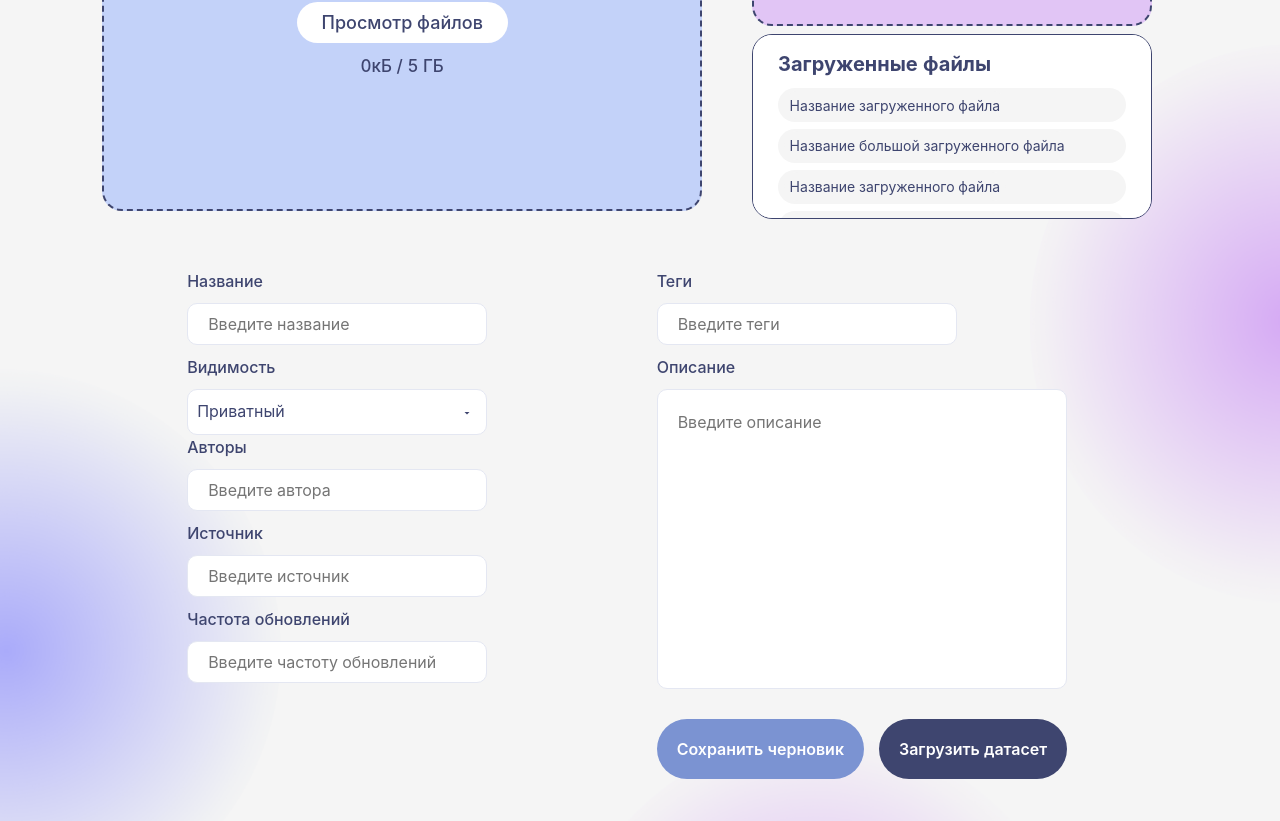
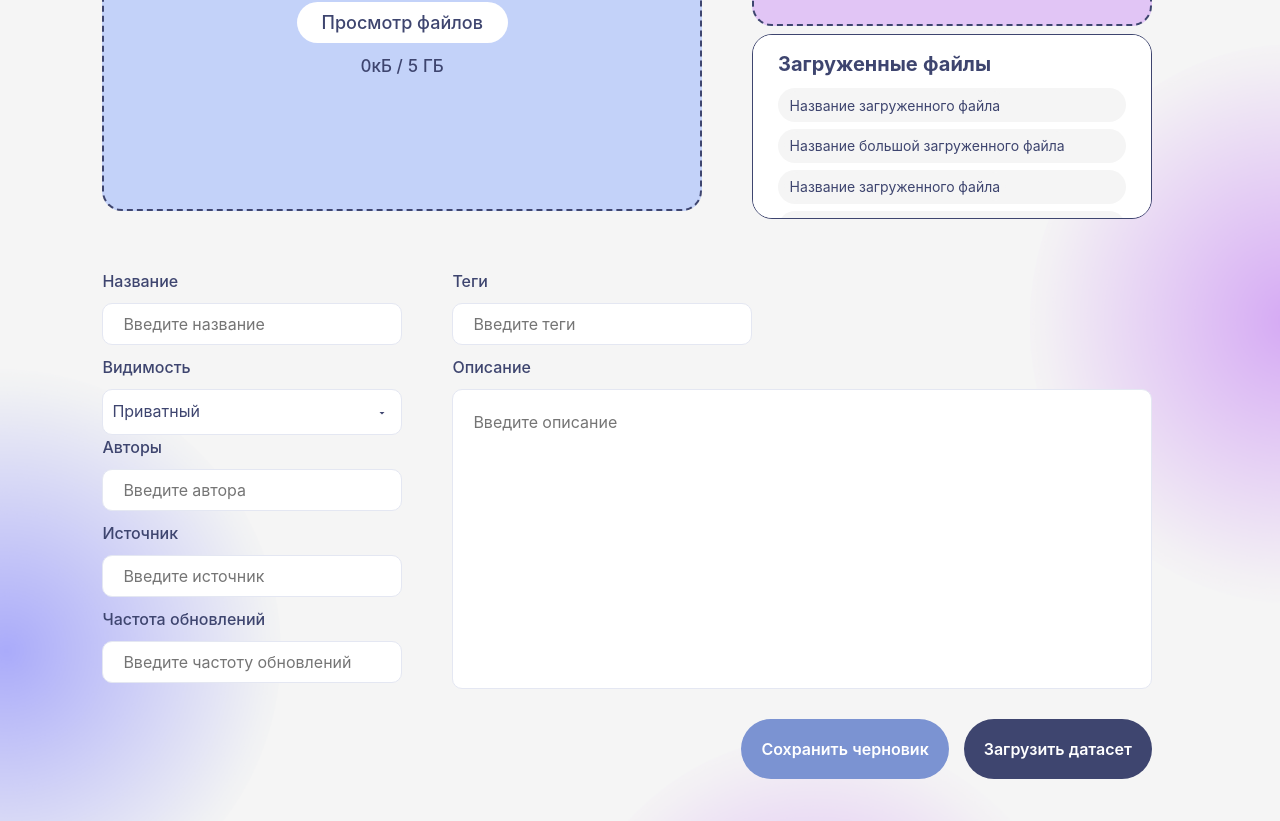
Before and after one commit to sayfetik/tab-with-datasets-frontend, a React (Create React App) app: page /upload in a window 1280 px wide. Shown: the part 414-1235 px from the top of the page. Built offline with nearby package versions, Linux system fonts and the light colour scheme.

Commit message:
update-layout

```diff
--- a/src/components/Upload/Upload.css
+++ b/src/components/Upload/Upload.css
@@ -62,7 +62,7 @@
 }
 .metadataSection {
     display: flex;
-    justify-content: space-around;
+    justify-content: space-between;
     width: 100%;
 }
 #descriptionInputContainer {
@@ -76,6 +76,10 @@
   width: 100%;
   height: 300px;
   resize: none;
+}
+#rightContainer {
+  width: 100%;
+  padding-left: 50px;
 }
 .metadataBigItem {
   width: 100%;
--- a/src/components/Upload/Upload.js
+++ b/src/components/Upload/Upload.js
@@ -36,7 +36,7 @@ const Upload = () => {
                     <Input label="Источник" placeholder="Введите источник"/>
                     <Input label="Частота обновлений" placeholder="Введите частоту обновлений"/>
                 </div>
-                <div>
+                <div id='rightContainer'>
                     <Input label="Теги" placeholder="Введите теги" />
                     <div id='descriptionInputContainer'>
                         <div className='metadataBigItem'>
```
